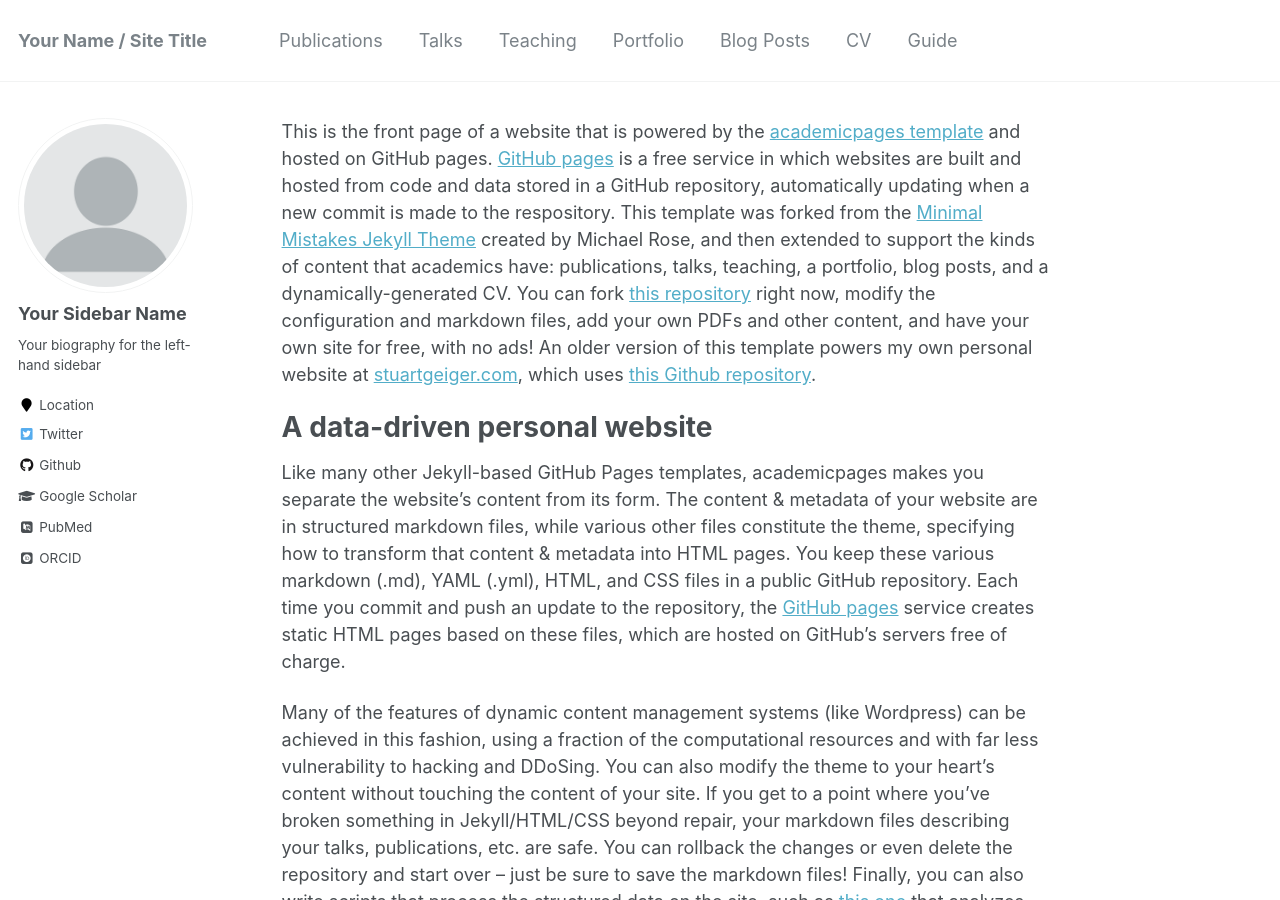
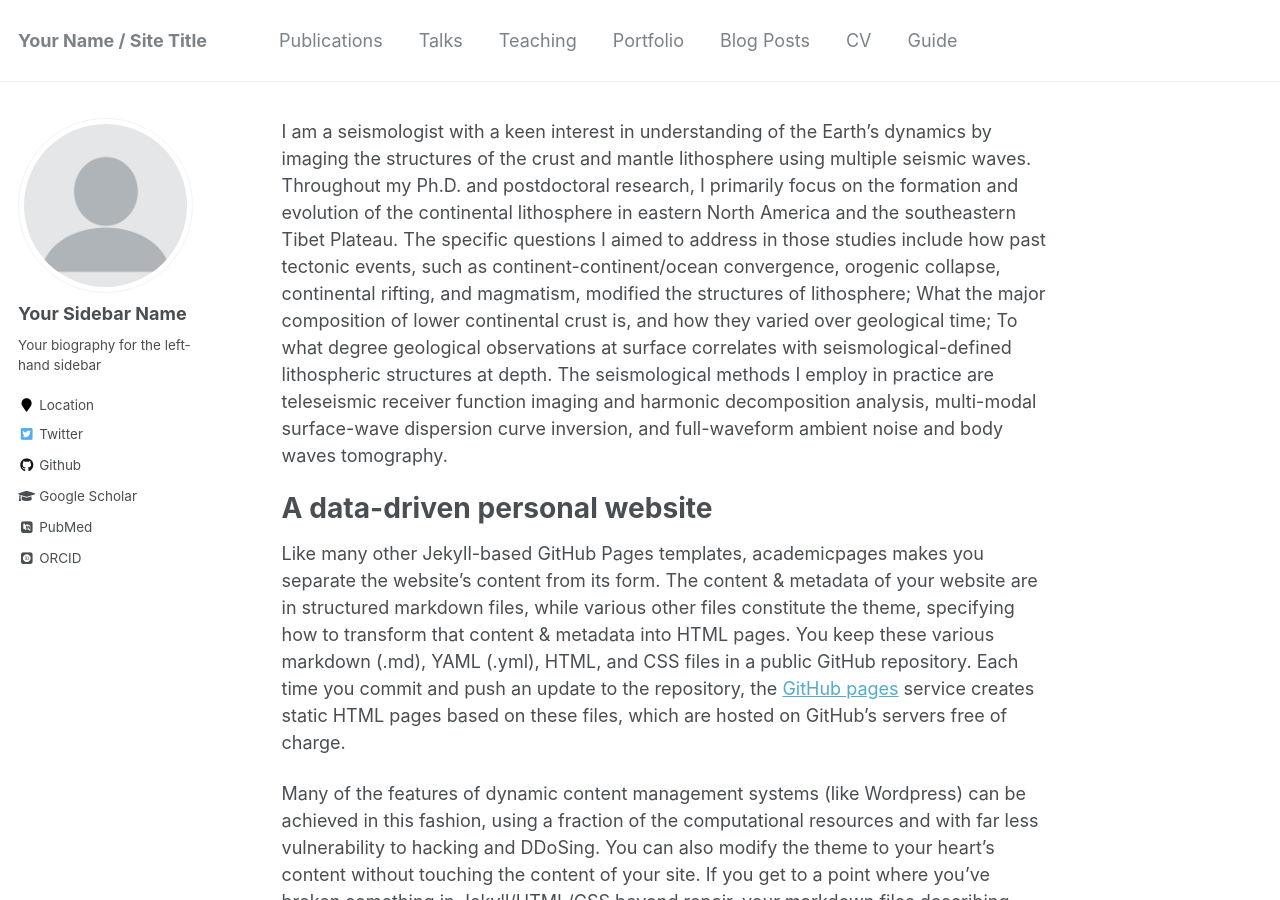
Before and after one commit to conli87/congli.github.io, a Jekyll site: the page built from _pages/about.md, in a window 1280 px wide and 900 px high. Built offline with Jekyll 4.4.1, drawn with Linux system fonts in a browser that asks for light colours; some web fonts are replaced.

Commit message:
test modification

```diff
--- a/_pages/about.md
+++ b/_pages/about.md
@@ -8,7 +8,7 @@ redirect_from:
   - /about.html
 ---
 
-This is the front page of a website that is powered by the [academicpages template](https://github.com/academicpages/academicpages.github.io) and hosted on GitHub pages. [GitHub pages](https://pages.github.com) is a free service in which websites are built and hosted from code and data stored in a GitHub repository, automatically updating when a new commit is made to the respository. This template was forked from the [Minimal Mistakes Jekyll Theme](https://mmistakes.github.io/minimal-mistakes/) created by Michael Rose, and then extended to support the kinds of content that academics have: publications, talks, teaching, a portfolio, blog posts, and a dynamically-generated CV. You can fork [this repository](https://github.com/academicpages/academicpages.github.io) right now, modify the configuration and markdown files, add your own PDFs and other content, and have your own site for free, with no ads! An older version of this template powers my own personal website at [stuartgeiger.com](http://stuartgeiger.com), which uses [this Github repository](https://github.com/staeiou/staeiou.github.io).
+I am a seismologist with a keen interest in understanding of the Earth’s dynamics by imaging the structures of the crust and mantle lithosphere using multiple seismic waves. Throughout my Ph.D. and postdoctoral research, I primarily focus on the formation and evolution of the continental lithosphere in eastern North America and the southeastern Tibet Plateau. The specific questions I aimed to address in those studies include how past tectonic events, such as continent-continent/ocean convergence, orogenic collapse, continental rifting, and magmatism, modified the structures of lithosphere; What the major composition of lower continental crust is, and how they varied over geological time; To what degree geological observations at surface correlates with seismological-defined lithospheric structures at depth. The seismological methods I employ in practice are teleseismic receiver function imaging and harmonic decomposition analysis, multi-modal surface-wave dispersion curve inversion, and full-waveform ambient noise and body waves tomography.
 
 A data-driven personal website
 ======
```
